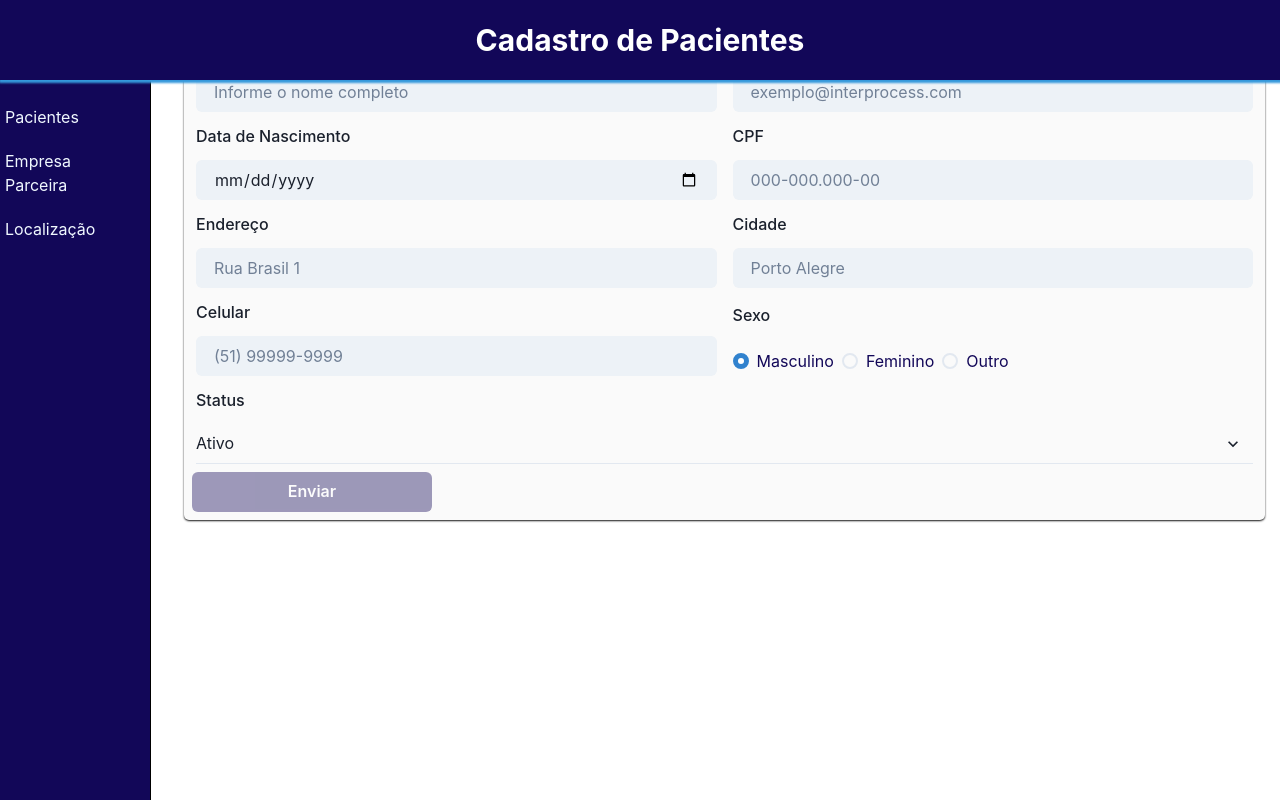
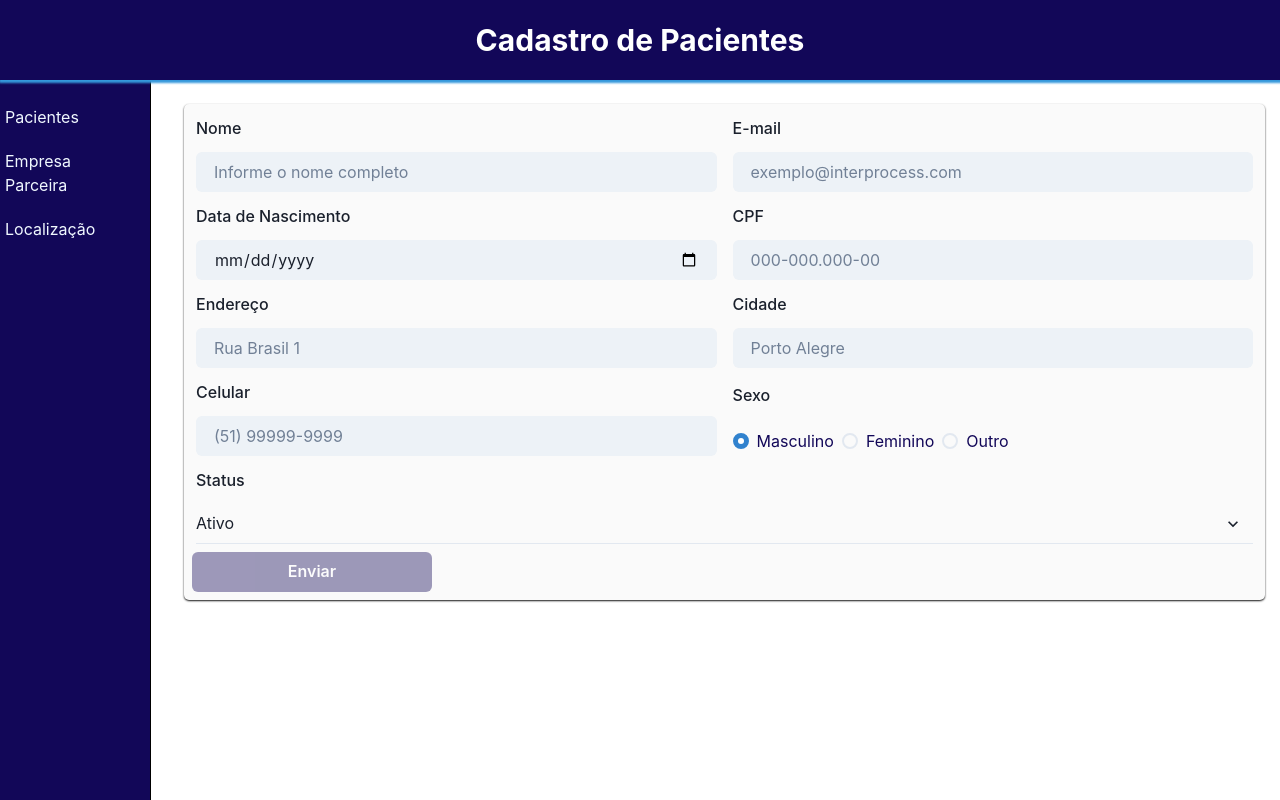
Before and after one commit to carreiraDesenvolvedor/matheus-aluno, a React (Create React App) app in the folder frontend/: page /register in a window 1280 px wide. Built offline with nearby package versions, Linux system fonts and the light colour scheme.

Commit message:
Fixed the box-form style

```diff
--- a/frontend/src/style/registerPage.css
+++ b/frontend/src/style/registerPage.css
@@ -17,6 +17,10 @@
   border-radius: 5px;
   padding: 8px;
   box-shadow: 0 1px 2px rgb(20, 20, 20);
+}
+
+.App > .box-form {
+  margin-top: 80px;
 }
 
 .box-form {
```
